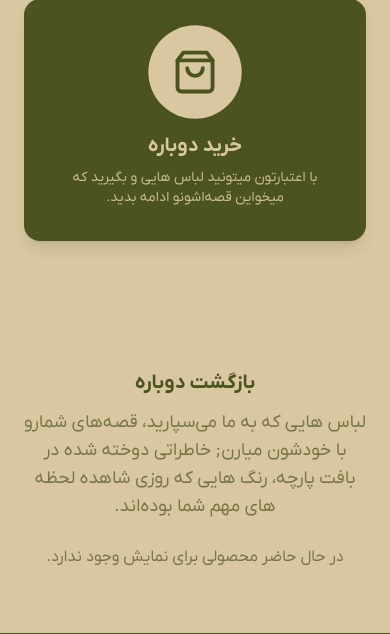
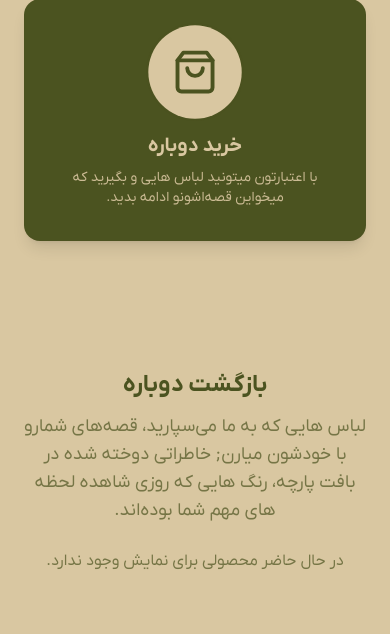
Before and after one commit to hirbodprime/dobare, a Django app: page / in a window 390 px wide. Shown: the part 1525-2159 px from the top of the page. Run offline with Django 5.2, Linux system fonts and the light colour scheme; data that the repository does not hold is empty; some libraries are stand-ins or nearby versions; some web fonts are replaced.

Commit message:
شسیب

```diff
--- a/templates/index.html
+++ b/templates/index.html
@@ -338,11 +338,12 @@ tailwind.config = {
 <section id="products" class="py-16 md:py-20 animated-section">
   <div class="container mx-auto px-6">
 <div class="text-center mb-6">
-  <h3 class="text-xl sm:text-3xl font-bold text-brand-dark">بازگشت دوباره</h3>
+  <h3 class="text-2xl sm:text-3xl font-bold text-brand-dark">بازگشت دوباره</h3>
   <p class="mt-3 text-lg text-brand-primary/70">
     لباس هایی که به ما می‌سپارید، قصه‌های شمارو با خودشون میارن; خاطراتی دوخته شده در بافت پارچه، رنگ هایی که روزی شاهده لحظه های مهم شما بوده‌اند.
   </p>
 </div>
+
 
     <div class="grid grid-cols-1 sm:grid-cols-2 lg:grid-cols-3 gap-8">
       {% for product in products %}
```
